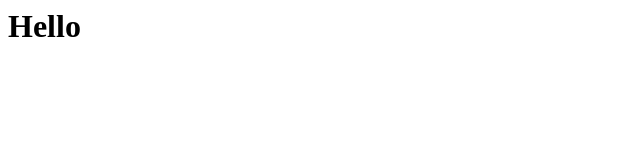
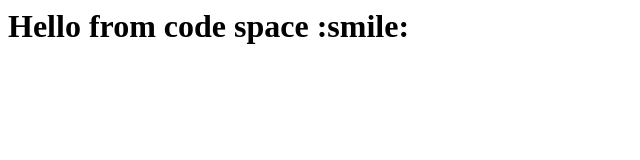
Before and after one commit to kk-r/skills-code-with-codespaces, a plain HTML site: page index.html in a window 1280 px wide. Shown: the whole page, without its empty margins (0-640 px from the left). Drawn offline with Linux system fonts and the light colour scheme.

Commit message:
Added code changes from codespace

```diff
--- a/index.html
+++ b/index.html
@@ -1,3 +1,3 @@
 <html>
-  <h1>Hello</h1>
+  <h1>Hello from code space :smile:</h1>
 </html>
```
